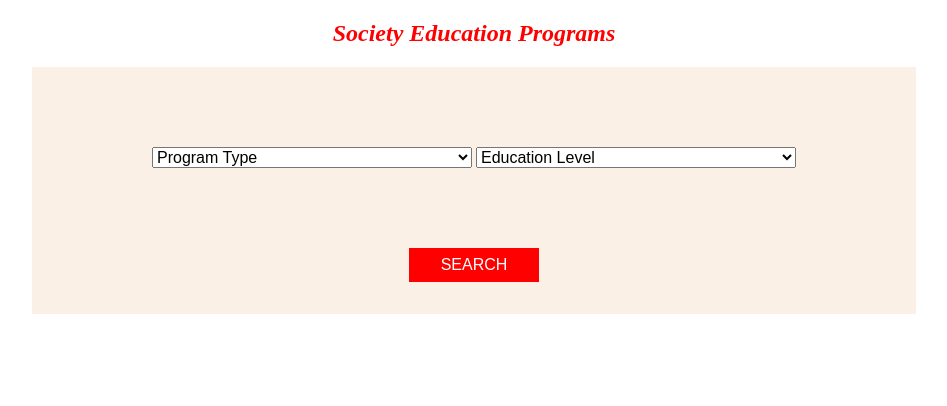
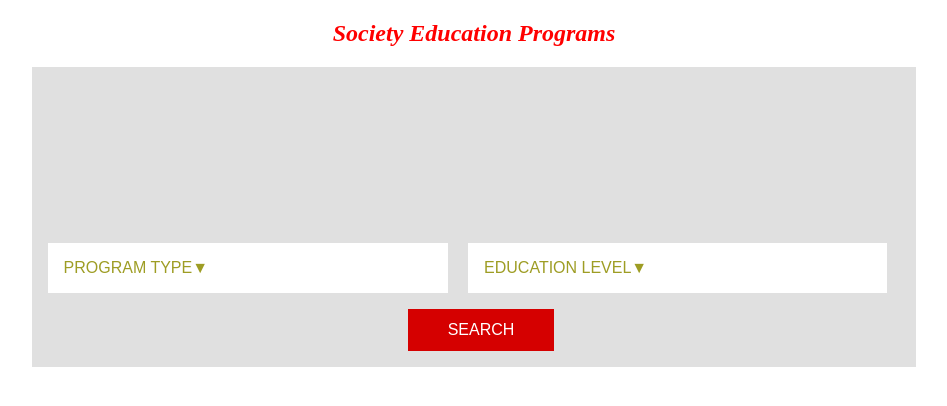
Before and after one commit to chieakiba/logo-search, a plain HTML site: page index.html in a window 1280 px wide. Shown: the whole page, without its empty margins (166-1113 px from the left). Drawn offline with Linux system fonts and the light colour scheme.

Commit message:
Created dropdown so that when an user hovers over the button the dropdown shows

```diff
--- a/css/style.css
+++ b/css/style.css
@@ -4,35 +4,75 @@
 	font-style: italic;
 }
 
-#options {
+/*Dropdown background*/
+.dropdown {
+	background-color: #e0e0e0;
+	padding-bottom: 1em;
+	margin-right: auto;
+	margin-left: auto;
+	width: 70%;
+}
+
+/*Dropdown Button*/
+.label {
+	background-color: white;
+    color: #9e9d24;
+    padding: 16px;
+    font-size: 1em;
+    padding-right: 15em;
+    border: none;
+    cursor: pointer;
+}
+
+.label:after {
+	content: '▼';
+}
+
+/*Dropdown and the list*/
+.scholarship-option, .education-option {
+	position: relative;
+	display: inline-block;
+	padding-left: 1em;
+	padding-top: 11em;
+}
+
+.dropdown-content {
+	display: none;
+	position: absolute;
+	min-width: 160px;
+}
+
+.dropdown-content a {
+	color: #d50000;
+	padding: 12px 110px;
+	text-decoration: none;
+	display: block;
 	background-color: linen;
-	text-align: center;
-	padding-bottom: 1em;
-	width: 70%;
+}
+
+.scholarship-option:hover .label, .education-option:hover .label {
+	background-color: #d7ccc8;
+}
+
+.scholarship-option:hover .dropdown-content, .education-option:hover .dropdown-content {
+	display: block;
+}
+
+
+
+/*SEARCH Button*/
+.search-button {
+	width: 15%;
 	margin-left: auto;
 	margin-right: auto;
 }
 
-.selection {
-	margin-top: 5em;
-	width: 20em;
+.search {
+	text-align: center;
+	color: white;
+	background-color: #d50000;
+	padding: 12px 40px;
+	border: none;
 	font-size: 1em;
+	margin-top: 1em;
 }
-
-.selection option {
-	height: 20em;
-}
-
-.search-button {
-	text-align: center;
-	padding-top: 5em;
-	padding-bottom: 1em;
-}
-
-.search {
-	background-color: red;
-	border-style: none;
-	color: white;
-	padding: .5em 2em;
-	font-size: 1em;
-}
--- a/index.html
+++ b/index.html
@@ -7,24 +7,27 @@
 </head>
 <body>
 	<h2 class='title'>Society Education Programs</h2>
-	<div id='dropdown'>
-		<div id='options'>
-			<select class='selection' size='1'>
-				<option value='program-title'>Program Type</option>
-				<option value='search-all'>Search All</option>
-				<option value='scholarship'>Scholarship Program</option>
-				<option value='loan'>Loan Program</option>
-			</select>
-			<select class='selection'>
-				<option value='education-level'>Education Level</option>
-				<option value='search-all'>Search All</option>
-				<option value='K-12'>K-12</option>
-				<option value='highschool'>High School</option>
-			</select>
-			<div class='search-button'>
-				<button class='search'>SEARCH</button>
+	<section class='dropdown'>
+		<div class='scholarship-option'>
+			<button class='label'>PROGRAM TYPE</button>
+			<div class='dropdown-content'>
+				<a href='#'>SEARCH ALL</a>
+				<a href='#'>SCHOLARSHIP PROGRAM</a>
+				<a href='#'>LOAN PROGRAM</a>
 			</div>
 		</div>
-	</div>
+		<div class='education-option'>
+			<button class='label'>EDUCATION LEVEL</button>
+			<div class='dropdown-content'>
+				<a href='#'>SEARCH ALL</a>
+				<a href='#'>KINDERGARTEN</a>
+				<a href='#'>HIGH SCHOOL</a>
+			</div>
+		</div>
+		<div class='search-button'>
+			<button class='search'>SEARCH</button>
+		</div>
+	</section>
+
 </body>
 </html>
```
